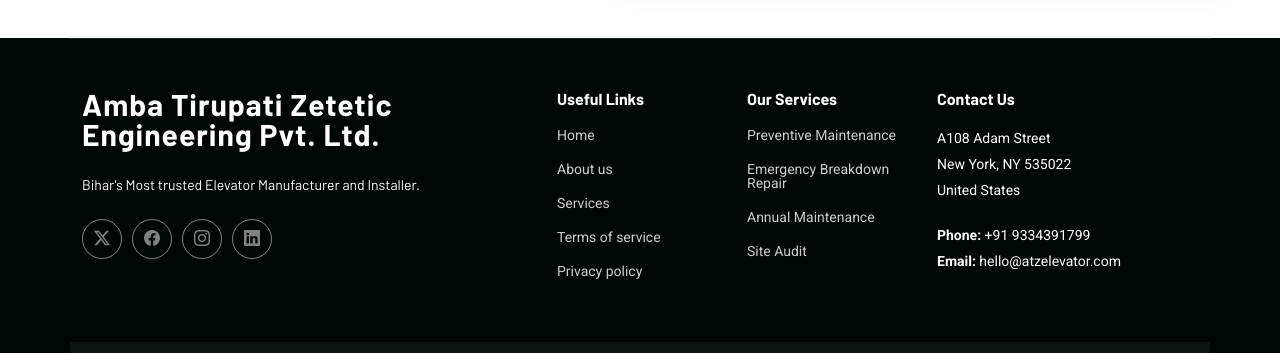
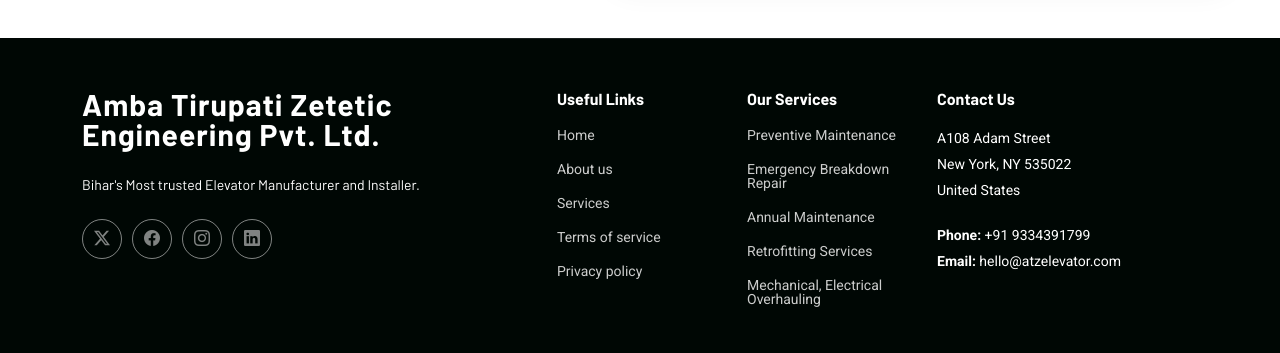
Before and after one commit to m5ingh/atz.github.io, a plain HTML site: page index.html in a window 1280 px wide. Shown: the part 11647-12000 px from the top of the page. Drawn offline with Linux system fonts and the light colour scheme.

Commit message:
update index

```diff
--- a/index.html
+++ b/index.html
@@ -1811,8 +1811,8 @@
             <li><a href="#">Preventive Maintenance</a></li>
             <li><a href="#">Emergency Breakdown Repair</a></li>
             <li><a href="#">Annual Maintenance</a></li>
-            <li><a href="#">Site Audit</a></li>
-            <li><a href="#"></a></li>
+            <li><a href="#">Retrofitting Services</a></li>
+            <li><a href="#">Mechanical, Electrical Overhauling</a></li>
           </ul>
         </div>
 
```
